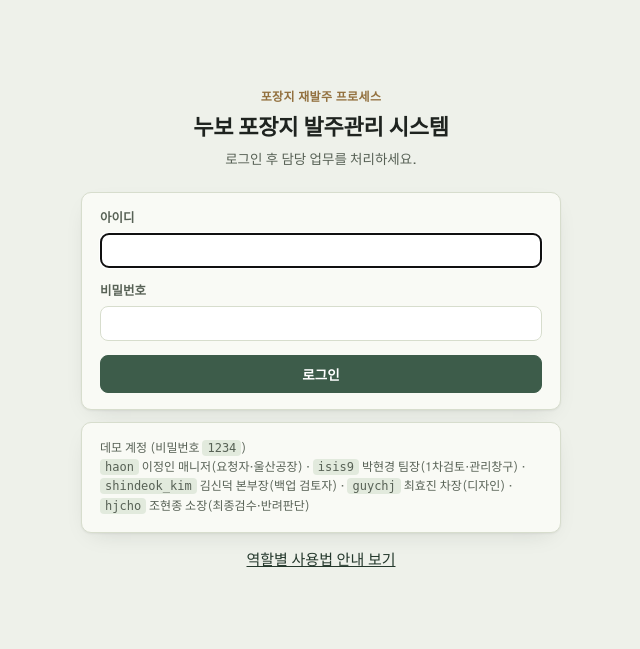
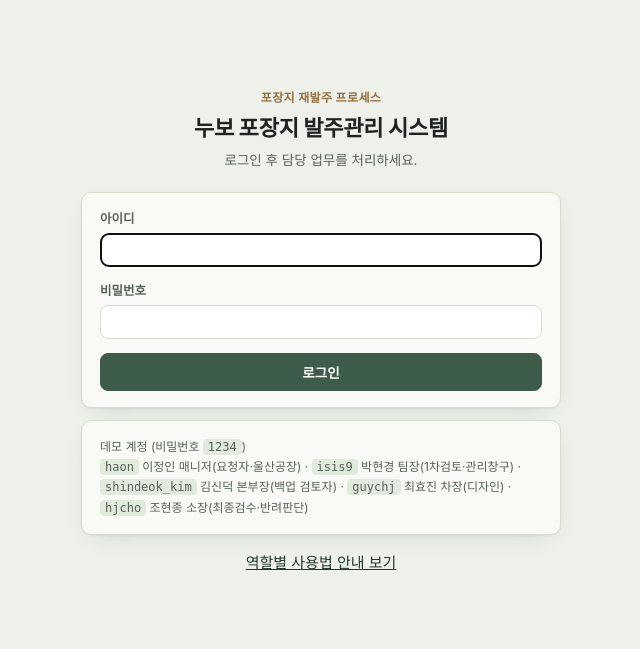
Before and after one commit to nousbo-team/-, a Django app: page /accounts/login/?next=/requests/1/ in a window 1280 px wide. Shown: the top 649 px of the page, without its empty margins (319-959 px from the left). Run offline with Django 5.2, Linux system fonts and the light colour scheme; some web fonts are replaced.

Commit message:
Switch typeface from Gothic A1 to Pretendard
Loads Pretendard Variable (dynamic subset) from jsDelivr instead of
Google Fonts' Gothic A1, per user request — same fallback stack
(system gothic fonts) if the CDN is unreachable.

Co-Authored-By: Claude Sonnet 5 <noreply@anthropic.com>

```diff
--- a/app/static/css/style.css
+++ b/app/static/css/style.css
@@ -16,7 +16,7 @@
   --danger: #a53e2b;
   --danger-soft: #f4ded8;
   --shadow: 0 1px 2px rgba(30, 35, 31, .06), 0 8px 24px -12px rgba(30, 35, 31, .18);
-  --font: 'Gothic A1', 'Malgun Gothic', 'Apple SD Gothic Neo', 'Segoe UI', sans-serif;
+  --font: 'Pretendard Variable', 'Pretendard', -apple-system, BlinkMacSystemFont, 'Malgun Gothic', 'Apple SD Gothic Neo', 'Segoe UI', sans-serif;
 }
 
 * { box-sizing: border-box; }
--- a/app/templates/base.html
+++ b/app/templates/base.html
@@ -4,9 +4,9 @@
   <meta charset="utf-8">
   <meta name="viewport" content="width=device-width, initial-scale=1">
   <title>{% block title %}누보 포장지 발주관리 시스템{% endblock %}</title>
-  <link rel="preconnect" href="https://fonts.googleapis.com">
-  <link rel="preconnect" href="https://fonts.gstatic.com" crossorigin>
-  <link href="https://fonts.googleapis.com/css2?family=Gothic+A1:wght@400;500;700;800&display=swap" rel="stylesheet">
+  <link rel="preconnect" href="https://cdn.jsdelivr.net" crossorigin>
+  <link rel="stylesheet" as="style" crossorigin
+        href="https://cdn.jsdelivr.net/gh/orioncactus/pretendard@v1.3.9/dist/web/variable/pretendardvariable-dynamic-subset.css">
   <link rel="stylesheet" href="{% static 'css/style.css' %}">
 </head>
 <body>
```
Also changed, not shown: app/templates/guide.html (+5 -5 lines).
